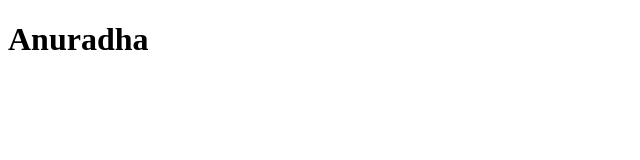
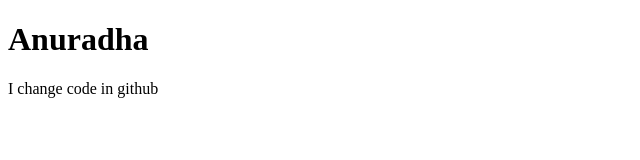
Before and after one commit to Anuradhadesilva/GitHub-Test, a plain HTML site: page index.html in a window 1280 px wide. Shown: the whole page, without its empty margins (0-640 px from the left). Drawn offline with Linux system fonts and the light colour scheme.

Commit message:
I changed my index.html file

```diff
--- a/index.html
+++ b/index.html
@@ -8,5 +8,6 @@
 </head>
 <body>
     <h1>Anuradha</h1>
+    <P>I change code in github<p>
 </body>
 </html>
```
